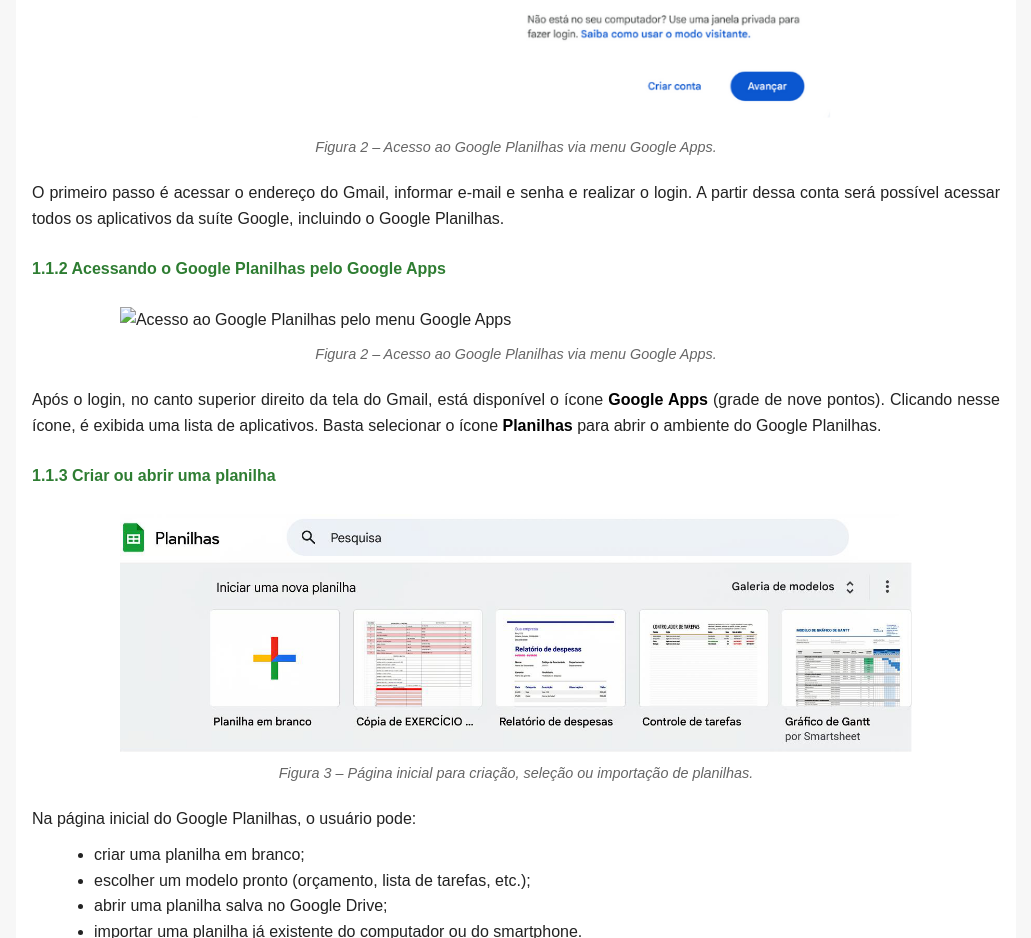
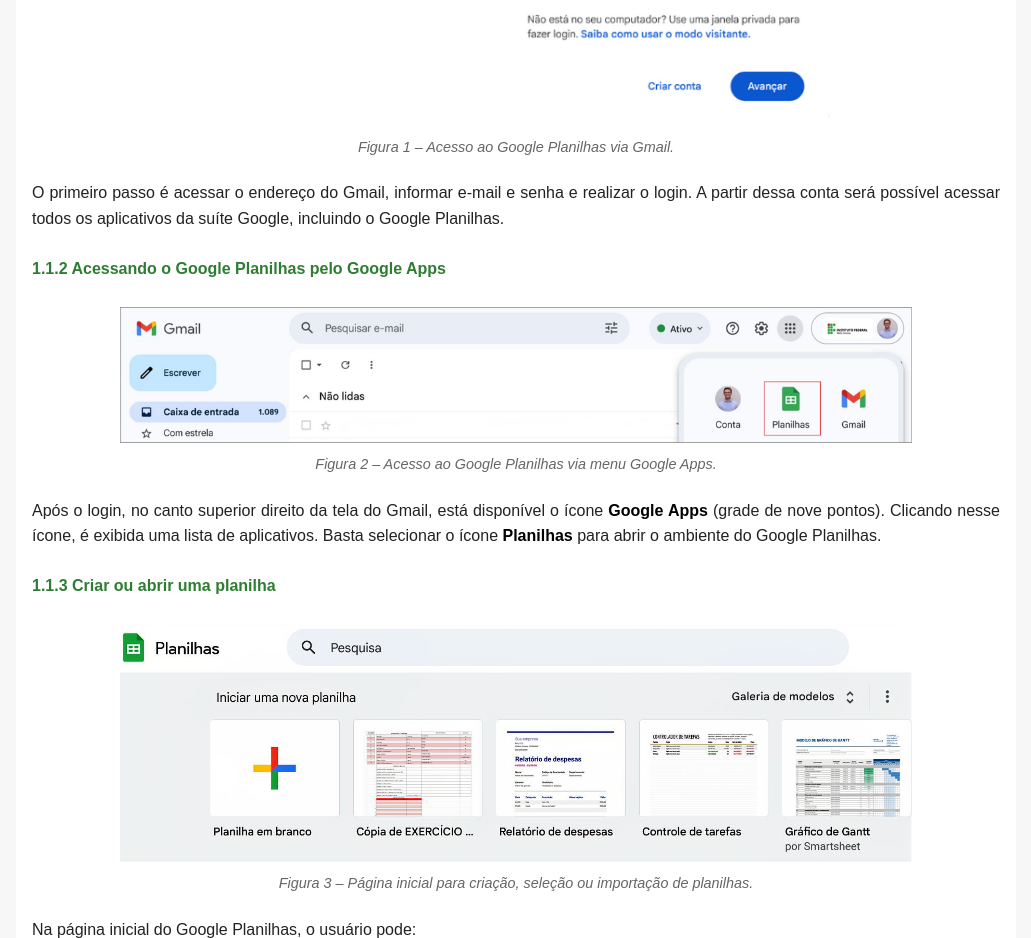
Before and after one commit to douglas-ferrari/googlesheets, a plain HTML site: page planilhas1.html in a window 1280 px wide. Shown: the part 980-1918 px from the top of the page, without its empty margins (124-1155 px from the left). Drawn offline with Linux system fonts and the light colour scheme.

Commit message:
Update planilhas1.html

```diff
--- a/planilhas1.html
+++ b/planilhas1.html
@@ -205,7 +205,7 @@ figure figcaption {
         <h4>1.1.1 Login no Gmail</h4>
         <figure>
             <img src="barras.png" alt="Acesso ao Google Planilhas pelo Gmail" />
-            <figcaption>Figura 2 – Acesso ao Google Planilhas via menu Google Apps.</figcaption>
+            <figcaption>Figura 1 – Acesso ao Google Planilhas via Gmail.</figcaption>
         </figure>
         <p>
             O primeiro passo é acessar o endereço do Gmail, informar e-mail e senha e realizar o login.
@@ -216,7 +216,7 @@ figure figcaption {
         <h4>1.1.2 Acessando o Google Planilhas pelo Google Apps</h4>
 
         <figure>
-            <img src="imagens/google-apps-planilhas.png" alt="Acesso ao Google Planilhas pelo menu Google Apps" />
+            <img src="apps.png" alt="Acesso ao Google Planilhas pelo menu Google Apps" />
             <figcaption>Figura 2 – Acesso ao Google Planilhas via menu Google Apps.</figcaption>
         </figure>
 
```
